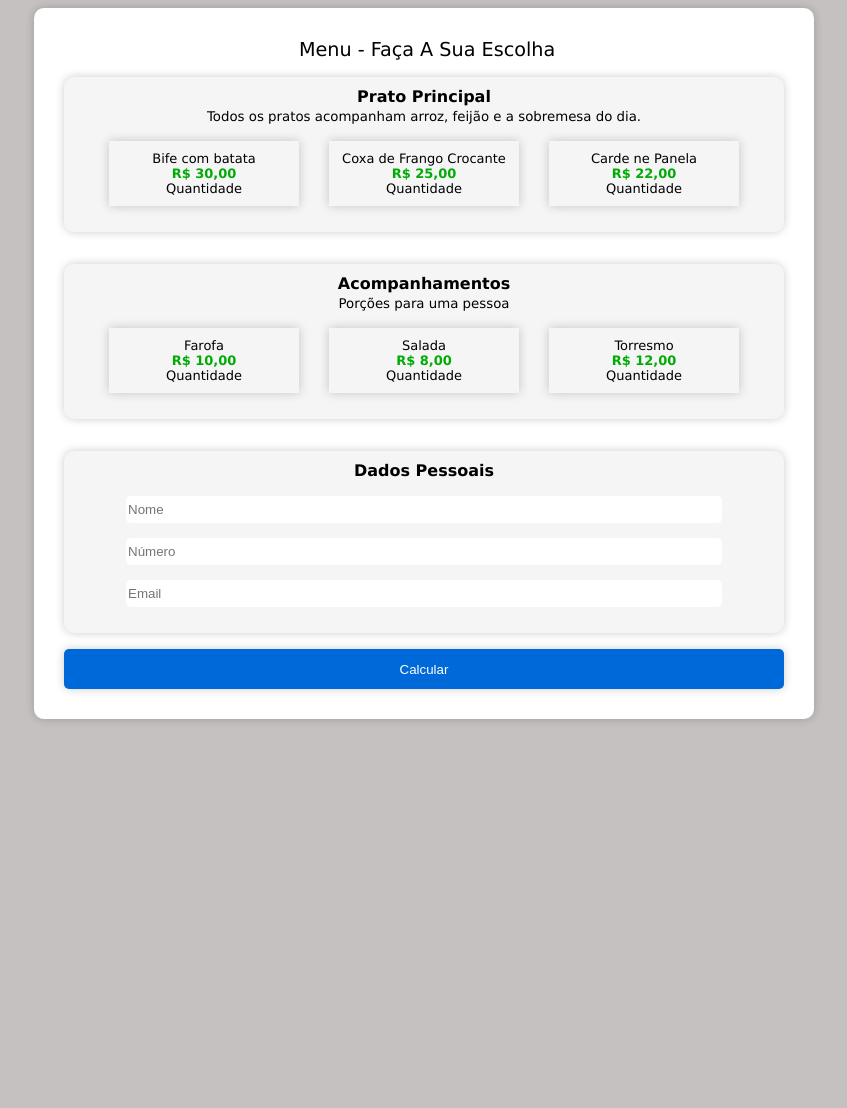
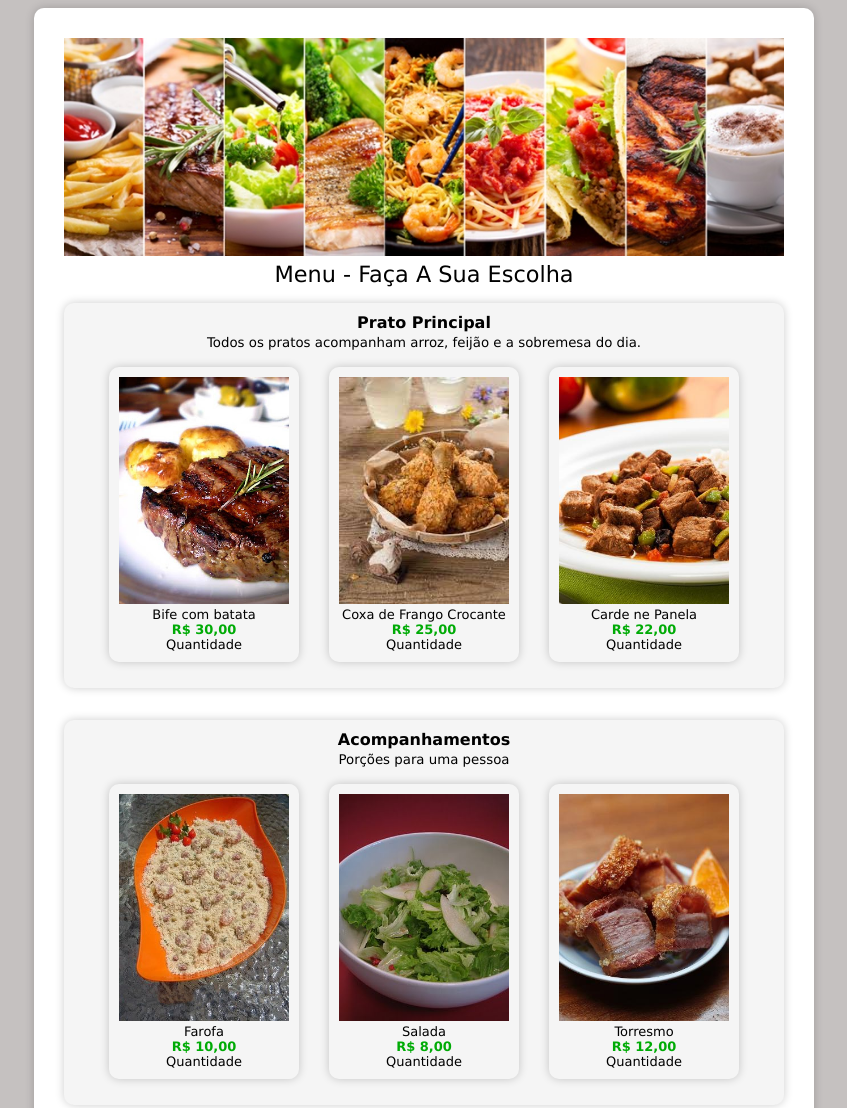
Before and after one commit to leogalencar/bootcampdevjr-mod02-menu, a plain HTML site: page index.html in a window 1280 px wide. Shown: the top 1108 px of the page, without its empty margins (216-1063 px from the left). Before the commit the page ends 800 px from the top, so only its background shows below. Drawn offline with Linux system fonts and the light colour scheme.

Commit message:
closes #3 - Imagens

```diff
--- a/index.html
+++ b/index.html
@@ -12,7 +12,7 @@
     <body>
         <div class="container">
             <header>
-                <img src="" alt="">
+                <img src="img/home.jpg" alt="Imagem do header">
                 Menu - Faça A Sua Escolha
             </header>
 
@@ -25,6 +25,7 @@
                 </div>
                 <div class="dishes">
                     <div class="dish">
+                        <img src="img/bife.jpg" alt="Bife">
                         Bife com batata
                         <div class="dish-price">
                             R$ 30,00
@@ -32,6 +33,7 @@
                         Quantidade
                     </div>
                     <div class="dish">
+                        <img src="img/coxa.jpg" alt="Coxa de frango">
                         Coxa de Frango Crocante
                         <div class="dish-price">
                             R$ 25,00
@@ -39,6 +41,7 @@
                         Quantidade
                     </div>
                     <div class="dish">
+                        <img src="img/panela.jpg" alt="Carne de panela">
                         Carde ne Panela
                         <div class="dish-price">
                             R$ 22,00
@@ -57,6 +60,7 @@
                 </div>
                 <div class="dishes">
                     <div class="dish">
+                        <img src="img/farofa.jpg" alt="Farofa">
                         Farofa
                         <div class="dish-price">
                             R$ 10,00
@@ -64,6 +68,7 @@
                         Quantidade
                     </div>
                     <div class="dish">
+                        <img src="img/salad.jpg" alt="Salada">
                         Salada
                         <div class="dish-price">
                             R$ 8,00
@@ -71,6 +76,7 @@
                         Quantidade
                     </div>
                     <div class="dish">
+                        <img src="img/torresmo.jpg" alt="Torresmo">
                         Torresmo
                         <div class="dish-price">
                             R$ 12,00
--- a/style.css
+++ b/style.css
@@ -5,7 +5,8 @@ body {
 
 header {
     text-align: center;
-    font-size: 1.2rem;
+    font-size: 1.4rem;
+    font-weight: 500;
 }
 
 button {
@@ -20,6 +21,10 @@ button {
 
 button:hover {
     background-color: #015dbe;
+}
+
+img {
+    width: 100%;
 }
 
 input {
@@ -58,6 +63,7 @@ input:focus {
     text-align: center;
     width: 170px;
     font-size: small;
+    border-radius: 10px;
 }
 
 .dish-price {
```
Also changed, not shown: img/bife.jpg (added), img/coxa.jpg (added), img/farofa.jpg (added), img/home.jpg (added), img/panela.jpg (added), img/salad.jpg (added), img/torresmo.jpg (added).
